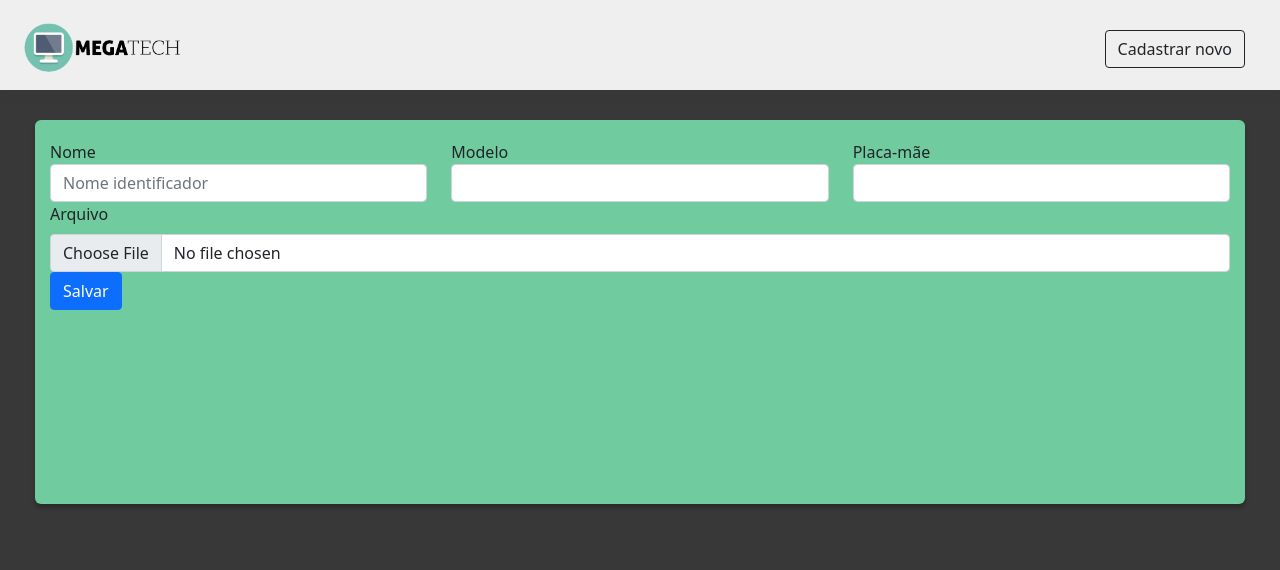
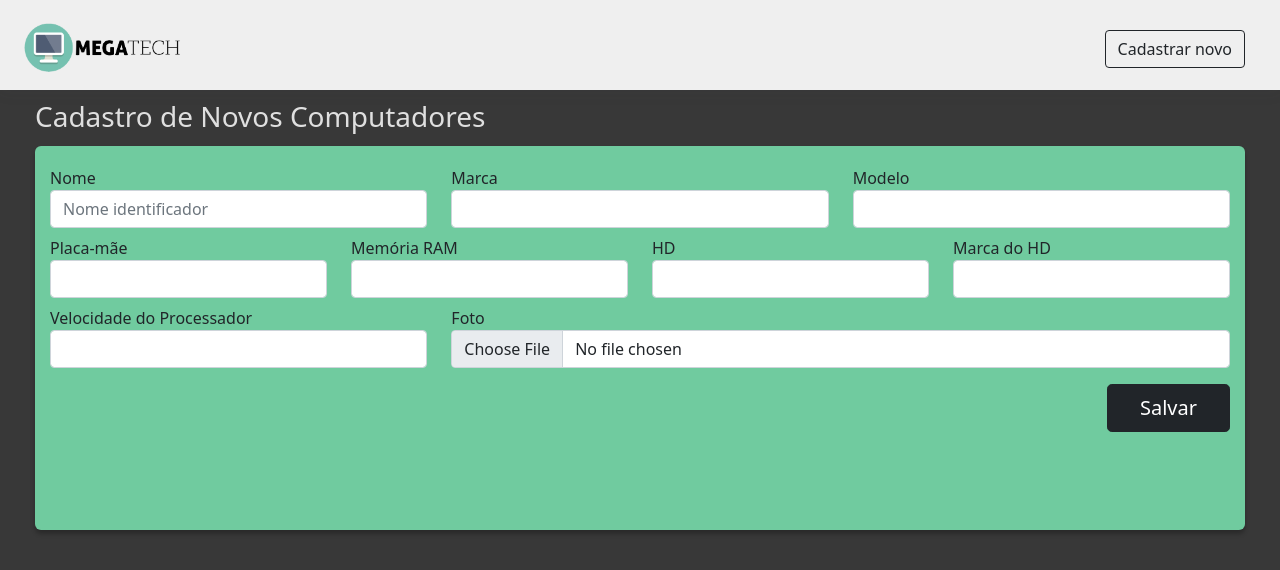
Before and after one commit to miathayde/adm-computadores, an Angular app: page /novo in a window 1280 px wide. Shown: the top 570 px of the page. Built offline with nearby package versions, Linux system fonts and the light colour scheme.

Commit message:
Criação do formulario

```diff
--- a/db.json
+++ b/db.json
@@ -1,13 +1,13 @@
 {
   "computadores": [
     {
-      "nome": "Computador principal",
+      "id": 1,
+      "nome": "CPU-790",
       "arquivo": null,
-      "id": 1,
       "modelo": "Samsung Odyssey",
       "marca": "Cougar",
       "placaMae": "Gigabyte DS3P-FX",
-      "memoriaRam":"RyzerX",
+      "memoriaRam": "RyzerX",
       "hd": "500GB 7200rpm",
       "hdMarca": "Western Digital",
       "processador": "3,5gHz"
--- a/src/app/app.component.scss
+++ b/src/app/app.component.scss
@@ -1,3 +1,3 @@
 .body {
-    margin: 120px 35px 35px 35px;
+    margin: 100px 35px 35px 35px;
 }
--- a/src/app/computadores/formulario/formulario.component.html
+++ b/src/app/computadores/formulario/formulario.component.html
@@ -1,3 +1,9 @@
+<div class="titulo" *ngIf="!form.value.id">
+  <h3>Cadastro de Novos Computadores</h3>
+</div>
+<div class="titulo" *ngIf="form.value.id">
+  <h3>Editar Dados</h3>
+</div>
 <div class="formulario">
   <form class="needs-validation" novalidate [formGroup]="form">
     <div class="row">
@@ -14,6 +20,18 @@
         />
       </div>
       <div class="col-md-4">
+        <label for="nome">Marca</label>
+        <input
+          class="form-control"
+          [ngClass]="{ 'is-invalid': submitted && hasError('marca') }"
+          id="marca"
+          type="text"
+          placeholder=""
+          aria-label="default input example"
+          formControlName="marca"
+        />
+      </div>
+      <div class="col-md-4">
         <label for="nome">Modelo</label>
         <input
           class="form-control"
@@ -25,7 +43,9 @@
           formControlName="modelo"
         />
       </div>
-      <div class="col-md-4">
+    </div>
+    <div class="row mt-2">
+      <div class="col-md-3">
         <label for="nome">Placa-mãe</label>
         <input
           class="form-control"
@@ -37,11 +57,58 @@
           formControlName="placaMae"
         />
       </div>
+      <div class="col-md-3">
+        <label for="nome">Memória RAM</label>
+        <input
+          class="form-control"
+          [ngClass]="{ 'is-invalid': submitted && hasError('memoriaRam') }"
+          id="memoriaRam"
+          type="text"
+          placeholder=""
+          aria-label="default input example"
+          formControlName="memoriaRam"
+        />
       </div>
-  </form>
-
+      <div class="col-md-3">
+        <label for="nome">HD</label>
+        <input
+          class="form-control"
+          [ngClass]="{ 'is-invalid': submitted && hasError('hd') }"
+          id="hd"
+          type="text"
+          placeholder=""
+          aria-label="default input example"
+          formControlName="hd"
+        />
+      </div>
+      <div class="col-md-3">
+        <label for="nome">Marca do HD</label>
+        <input
+          class="form-control"
+          [ngClass]="{ 'is-invalid': submitted && hasError('hdMarca') }"
+          id="hdMarca"
+          type="text"
+          placeholder=""
+          aria-label="default input example"
+          formControlName="hdMarca"
+        />
+      </div>
+    </div>
+    <div class="row mt-2">
+      <div class="col-md-4">
+        <label for="nome">Velocidade do Processador</label>
+        <input
+          class="form-control"
+          [ngClass]="{ 'is-invalid': submitted && hasError('processador') }"
+          id="processador"
+          type="text"
+          placeholder=""
+          aria-label="default input example"
+          formControlName="processador"
+        />
+      </div>
       <div class="col">
-      <label for="formFile" id="customFileLabel" class="form-label">Arquivo</label>
+        <label for="formFile" id="customFileLabel" class="form-label formFile">Foto</label>
         <input
           class="form-control"
           type="file"
@@ -49,10 +116,13 @@
           (change)="onChange($event)"
         />
       </div>
-
-    <div>
-      <button type="submit" class="btn btn-primary" (click)="onSubmit()">
+    </div>
+    <div class="row mt-3">
+      <div class="col d-flex justify-content-end">
+        <button type="submit" class="btn btn-dark btn-lg" (click)="onSubmit()">
           Salvar
         </button>
       </div>
     </div>
+  </form>
+</div>
--- a/src/app/computadores/formulario/formulario.component.scss
+++ b/src/app/computadores/formulario/formulario.component.scss
@@ -1,3 +1,8 @@
+.titulo {
+    margin-bottom: 0.8rem;
+    color: #dfdfdf;
+}
+
 .formulario {
     background: #70CB9F;
     height: 48vh;
@@ -10,4 +15,14 @@
     // border: 1px solid #000000;
     box-sizing: border-box;
     border-radius: 6px;
+
+    .formFile {
+        margin-bottom: -10px;
+    }
+
+    button {
+        // padding: 1.5rem 5rem;
+        padding-right: 2rem;
+        padding-left: 2rem;
+    }
 }
```
Lines whose indentation alone changed are shown as unchanged.
